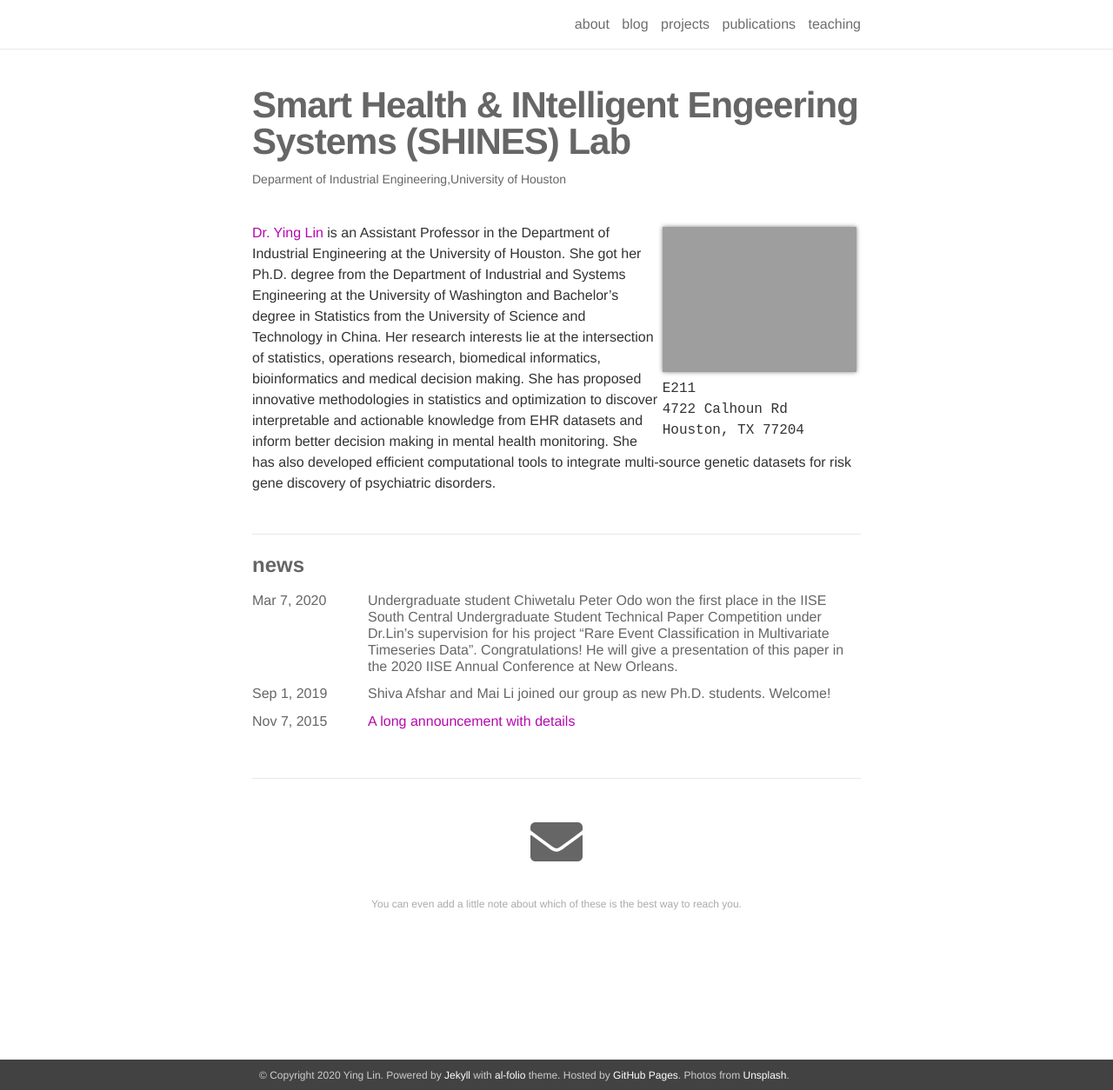
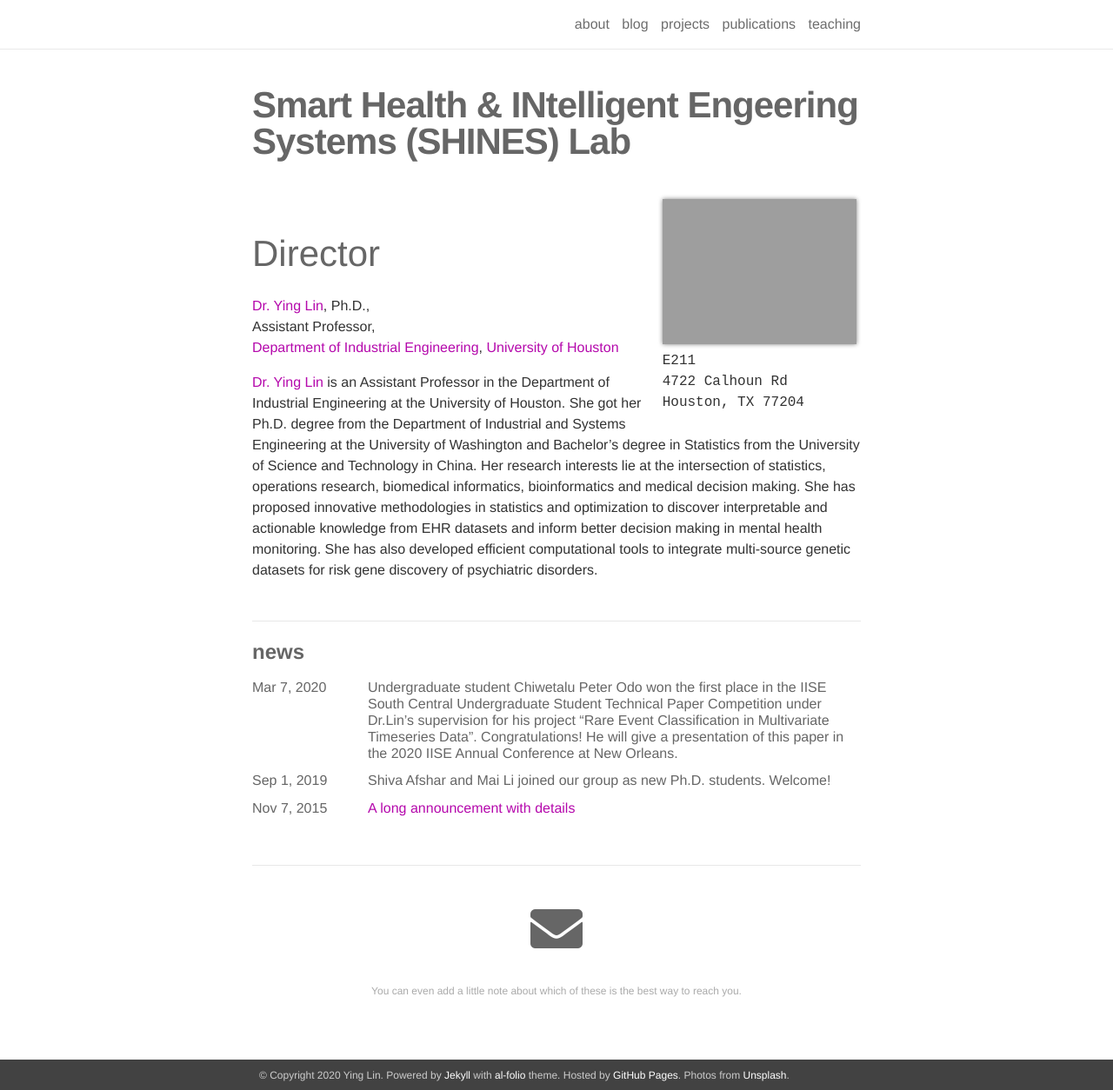
Before and after one commit to shines-lab/shines-lab.github.io, a Jekyll site: the page built from _pages/about.md, in a window 1280 px wide and 1254 px high. Shown: the whole window at 87% size. Built offline with Jekyll 4.4.1, drawn with Linux system fonts in a browser that asks for light colours; nearby versions of some CDN libraries.

Commit message:
Update about.md

```diff
--- a/_pages/about.md
+++ b/_pages/about.md
@@ -2,7 +2,6 @@
 layout: about
 permalink: /
 title: <strong>Smart Health & INtelligent Engeering Systems (SHINES) Lab</strong>
-description: <a href="http://www.ie.uh.edu">Deparment of Industrial Engineering</a>,<a href="http://www.uh.edu">University of Houston</a>
 
 profile:
   align: right
@@ -16,4 +15,9 @@ news: true
 social: true
 ---
 
+## Director
+<a href="http://www.ie.uh.edu/faculty/lin">Dr. Ying Lin</a>, Ph.D.,
+Assistant Professor,
+<a href="http://www.ie.uh.edu">Department of Industrial Engineering</a>, <a href="http://www.uh.edu">University of Houston</a>
+
 <a href="http://www.ie.uh.edu/faculty/lin">Dr. Ying Lin</a> is an Assistant Professor in the Department of Industrial Engineering at the University of Houston. She got her Ph.D. degree from the Department of Industrial and Systems Engineering at the University of Washington and Bachelor’s degree in Statistics from the University of Science and Technology in China. Her research interests lie at the intersection of statistics, operations research, biomedical informatics, bioinformatics and medical decision making. She has proposed innovative methodologies in statistics and optimization to discover interpretable and actionable knowledge from EHR datasets and inform better decision making in mental health monitoring. She has also developed efficient computational tools to integrate multi-source genetic datasets for risk gene discovery of psychiatric disorders.
```
